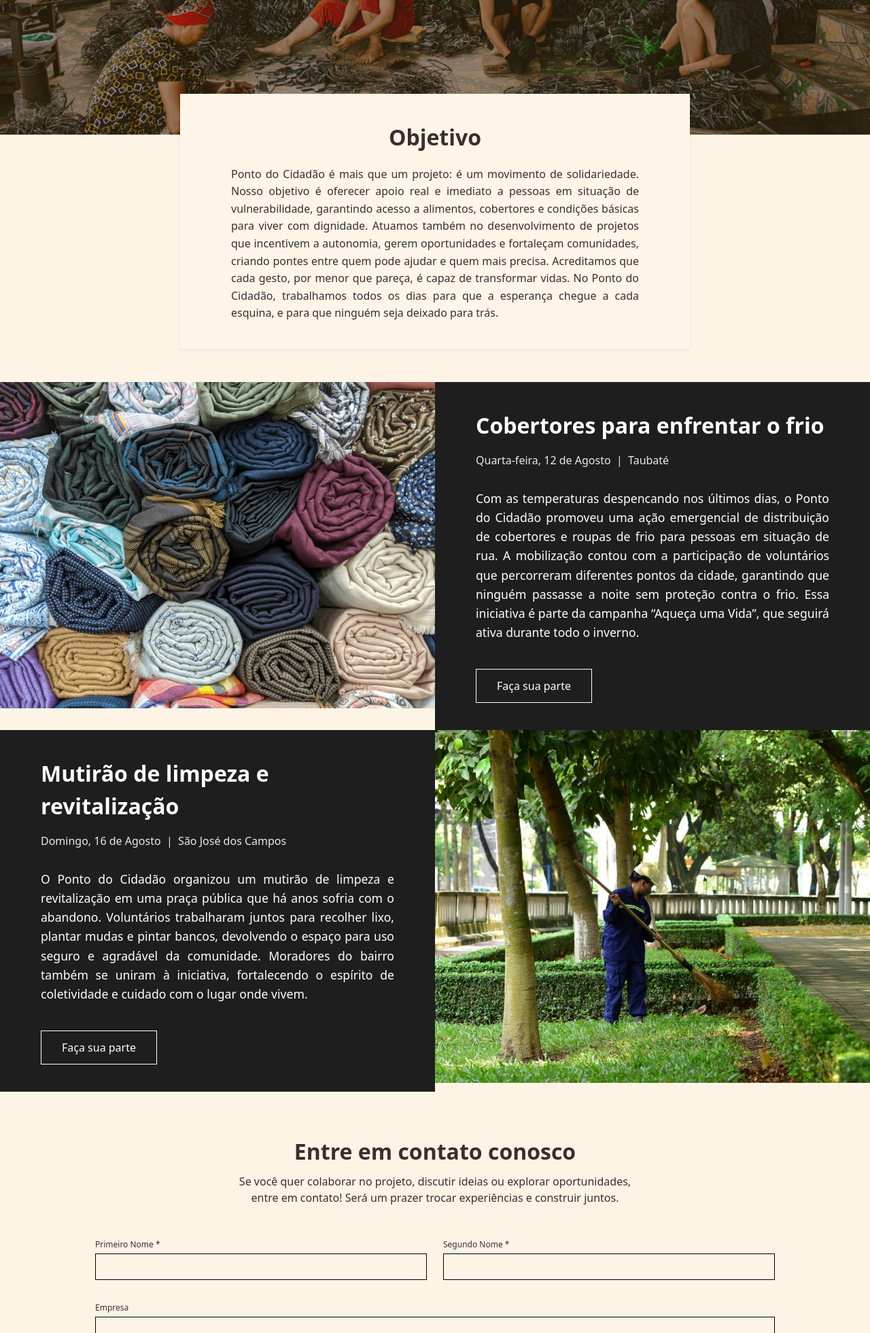
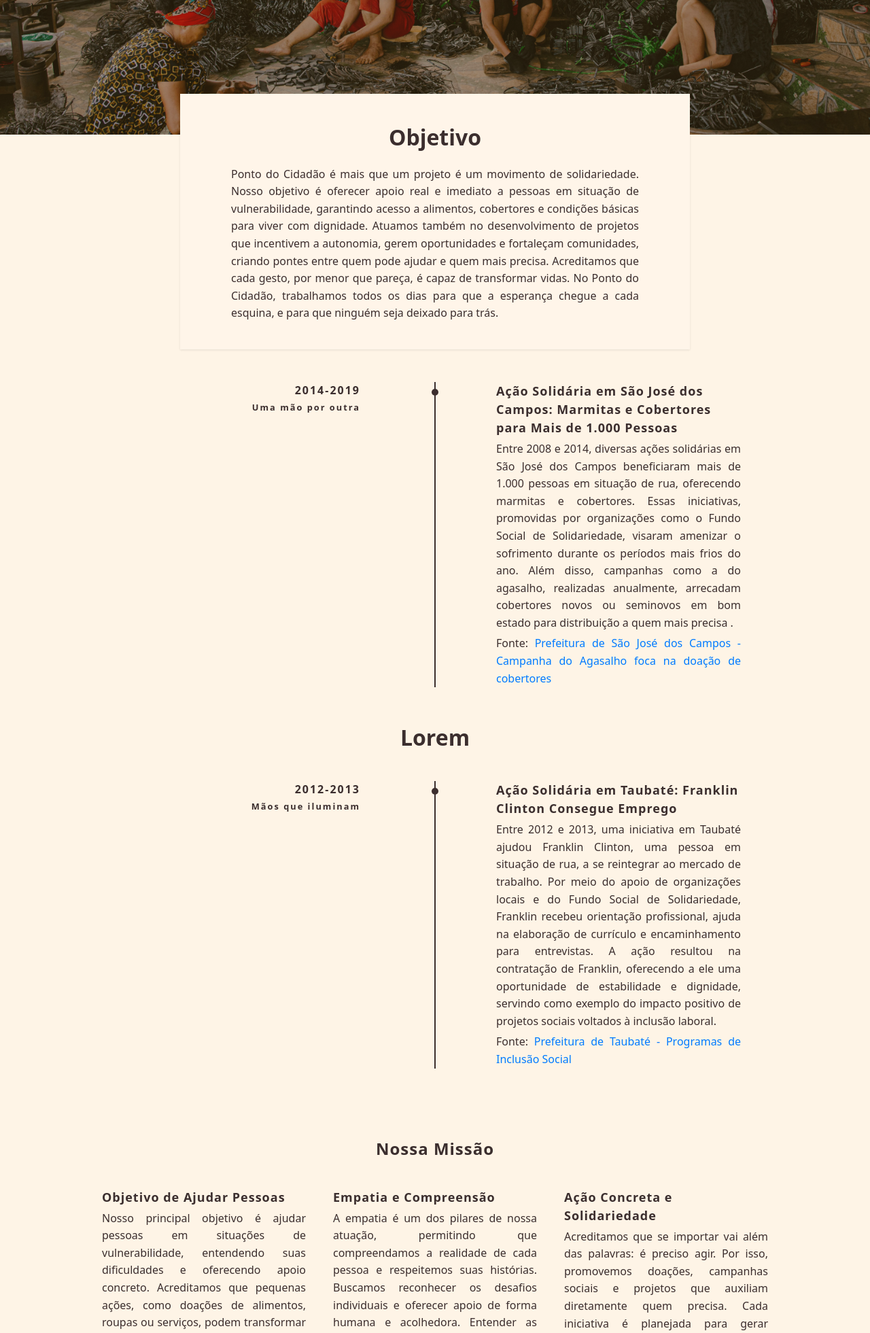
Before and after one commit to FelipeRiquelmeMachado/Ponto-Do-Cidad-o, a Flask app: page / in a window 1280 px wide. Shown: the part 402-2363 px from the top of the page at 68% size. Run offline with Flask 3, Linux system fonts and the light colour scheme; some libraries are stand-ins or nearby versions.

Commit message:
Atualizações

```diff
--- a/Ponto Do Cidadão/app/static/home.css
+++ b/Ponto Do Cidadão/app/static/home.css
@@ -1,4 +1,3 @@
-
 /* --------------------------------------------*/
 /* Informações de objetivo */
 
@@ -10,7 +9,7 @@
   box-shadow: 0 1px 3px rgba(0, 0, 0, 0.1);
   position: relative;
   z-index: 10;
-    color: #3B2E2E;
+  color: #3b2e2e;
 
   text-align: center;
 }
@@ -33,171 +32,178 @@
 /* --------------------------------------------*/
 /* Sessão de Noticias */
 
-.event-section {
-    display: flex;
-    margin: 0 auto;
+h2 {
+  font-size: 2rem;
+  font-weight: 600;
+  margin-bottom: 1.1rem;
+  text-align: center;
 }
 
-.event-image {
-    flex: 0 0 50%;
+/* Container principal */
+.timeline {
+  width: 90%;
+  max-width: 900px;
+  margin: 40px auto;
+  position: relative;
 }
 
-.event-image img {
-    width: 100%;
-    height: auto;
-    object-fit: cover;
+/* Linha vertical no mobile */
+.timeline::before {
+  content: "";
+  position: absolute;
+  top: 0;
+  left: 50%;
+  width: 2px;
+  height: 100%;
+  background: #3b2e2e;
+  transform: translateX(-50%);
 }
 
-.event-info {
-    background-color: #1E1E1E;
-    color: white;
-    padding: 40px 60px;
+/* Cada item */
+.timeline-item {
   display: flex;
-    flex-direction: column;
-    justify-content: center;
-    flex: 0 0 50%;
+  justify-content: space-between;
+  align-items: flex-start;
+  margin-bottom: 50px;
+  position: relative;
 }
 
-.event-info h2 {
-    font-weight: 700;
-    font-size: 2rem;
-    margin-bottom: 15px;
+.timeline-item::before {
+  content: "";
+  position: absolute;
+  top: 10px;
+  left: 50%;
+  transform: translateX(-50%);
+  width: 10px;
+  height: 10px;
+  background: #3b2e2e;
+  border-radius: 50%;
+  z-index: 1;
 }
 
-.date-location {
-    font-weight: 400;
-    font-size: 1rem;
-    margin-bottom: 30px;
-    opacity: 0.9;
+.timeline-date {
+  width: 40%;
+  text-align: right;
+  padding-right: 20px;
+  font-weight: bold;
+  letter-spacing: 2px;
 }
 
-.description {
-    font-weight: 400;
+.timeline-content {
+  width: 40%;
+  text-align: left;
+}
+
+.timeline-content h3 {
+  margin-bottom: 5px;
+  font-size: 18px;
+  font-weight: bold;
+  letter-spacing: 1px;
+}
+
+.timeline-content p {
+  font-size: 1rem;
   line-height: 1.6;
-    margin-bottom: 40px;
-    font-size: 1.1rem;
+  color: #3b2e2e;
+  max-width: 600px;
+  margin: 0 auto;
   text-align: justify;
 }
 
-.do-your-part {
-    border: 1px solid white;
-    background: transparent;
-    color: white;
-    padding: 12px 30px;
-    font-size: 1rem;
-    cursor: pointer;
-    width: fit-content;
-    transition: background-color 0.3s, color 0.3s;
+.blue-link {
+  color: #007bff;
+  text-decoration: none;
+  transition: all 0.3s ease;
 }
 
-.do-your-part:hover {
-    background-color: #FEF4E6;
-    color: #3b2e2e;
+.blue-link:hover {
+  text-decoration: underline;
+  color: #0056b3;
 }
 
-/* Responsividade simples */
-@media (max-width: 900px) {
-    .event-section {
-        flex-direction: column;
+.source {
+  padding-top: 5px;
 }
 
-    .event-image img {
-        width: 100%;
-        height: auto;
+/* Responsivo: no mobile, empilhar */
+@media (max-width: 768px) {
+  .timeline::before {
+    left: 20px;
   }
 
-    .event-info {
-        padding: 30px 20px;
-        flex: none;
+  .timeline-item {
+    flex-direction: column;
+    align-items: flex-start;
+    padding-left: 40px;
+  }
+
+  .timeline-item::before {
+    left: 20px;
+    transform: none;
+  }
+
+  .timeline-date {
+    width: 100%;
+    text-align: left;
+    padding-right: 0;
+    margin-bottom: 5px;
+  }
+
+  .timeline-content {
     width: 100%;
   }
 }
 
+/* --------------------------------- */
 
-/* ------------------------------ */
-/* Sessão de Noticias 2 */
-
-.event-section-2 {
-    display: flex;
-    flex-direction: row-reverse;
-    margin: 0 auto;
+.especialidades {
+  text-align: center;
+  padding: 50px 20px;
 }
 
-.event-image2 {
-    flex: 0 0 50%;
+.especialidades h2 {
+  font-size: 24px;
+  letter-spacing: 1px;
+  font-weight: bold;
 }
 
-.event-image2 img {
-    width: 100%;
-    height: auto;
-    object-fit: cover;
+.cards {
+  display: flex;
+  justify-content: center;
+  gap: 40px;
+  margin-top: 40px;
+  flex-wrap: wrap;
 }
 
-.event-info-2 {
-    background-color: #1E1E1E;
-    color: white;
-    padding: 40px 60px;
-    display: flex;
-    flex-direction: column;
-    justify-content: center;
-    flex: 0 0 50%;
+.card {
+  flex: 1 1 300px;
+  max-width: 300px;
+  text-align: left;
 }
 
-.event-info-2 h2 {
-    font-weight: 700;
-    font-size: 2rem;
-    margin-bottom: 15px;
+.card h3 {
+  margin-bottom: 5px;
+  font-size: 18px;
+  font-weight: bold;
+  letter-spacing: 1px;
 }
 
-.date-location-2 {
-    font-weight: 400;
+.card p {
   font-size: 1rem;
-    margin-bottom: 30px;
-    opacity: 0.9;
-}
-
-.description-2 {
-    font-weight: 400;
   line-height: 1.6;
-    margin-bottom: 40px;
-    font-size: 1.1rem;
+  color: #3b2e2e;
+  max-width: 600px;
+  margin: 0 auto;
   text-align: justify;
 }
 
-.do-your-part-2 {
-    border: 1px solid white;
-    background: transparent;
-    color: white;
-    padding: 12px 30px;
-    font-size: 1rem;
-    cursor: pointer;
-    width: fit-content;
-    transition: background-color 0.3s, color 0.3s;
-}
-
-.do-your-part-2:hover {
-    background-color: #FEF4E6;
-    color: #3b2e2e;
-}
-
-/* Responsividade simples */
-@media (max-width: 900px) {
-    .event-section-2 {
+/* Responsivo: Coluna única para telas menores */
+@media (max-width: 768px) {
+  .cards {
     flex-direction: column;
-    }
-
-    .event-image2 img {
-        width: 100%;
-        height: auto;
-    }
-
-    .event-info-2 {
-        padding: 30px 20px;
-        flex: none;
-        width: 100%;
+    align-items: center;
   }
 }
-
 
 /* --------------------------------- */
 /* Sessão de Contato */
@@ -213,7 +219,6 @@
   min-height: 100vh;
   justify-content: center;
   align-items: center;
-
 }
 
 @media (min-width: 768px) {
@@ -242,7 +247,7 @@ form {
   font-size: 2rem;
   font-weight: 600;
   margin-bottom: 0.5rem;
-    color: #3B2E2E;
+  color: #3b2e2e;
 }
 
 .form-header p {
@@ -283,7 +288,7 @@ textarea {
   font-size: 0.875rem;
   outline: none;
   transition: box-shadow 0.2s ease;
-    background-color: #FEF4E6;
+  background-color: #fef4e6;
 }
 
 input[type="text"]:focus,
@@ -296,7 +301,7 @@ textarea:focus {
 .phone-wrapper {
   display: flex;
   align-items: center;
-    border: 1px solid #0B1B3F;
+  border: 1px solid #0b1b3f;
   padding-left: 0.75rem;
   padding-right: 0.75rem;
   font-size: 0.875rem;
@@ -304,12 +309,12 @@ textarea:focus {
 }
 
 .phone-wrapper:focus-within {
-    box-shadow: 0 0 0 2px #0B1B3F;
+  box-shadow: 0 0 0 2px #0b1b3f;
 }
 
 .phone-icon {
   padding-right: 0.5rem;
-    color: #0B1B3F;
+  color: #0b1b3f;
   display: flex;
   align-items: center;
 }
@@ -337,11 +342,10 @@ textarea {
 .btn-submit-wrapper {
   display: flex;
   justify-content: flex-end;
-
 }
 
 .btn-submit {
-    background-color: #1E1E1E;
+  background-color: #1e1e1e;
   color: white;
   font-weight: 600;
   padding: 0.75rem 2rem;
@@ -357,7 +361,7 @@ textarea {
 }
 
 .swal-dark-popup {
-    background-color: #1E1E1E !important;
+  background-color: #1e1e1e !important;
   color: white !important;
 }
 
--- a/Ponto Do Cidadão/app/templates/home.html
+++ b/Ponto Do Cidadão/app/templates/home.html
@@ -1,91 +1,164 @@
-{% extends "base.html" %}
-{% block content %}
+{% extends "base.html" %} {% block content %}
 
 <link rel="stylesheet" href="{{ url_for('static', filename='home.css') }}" />
 
 <body>
-  <section class="hero" role="banner" aria-label="Mensagem de boas-vindas e chamada para ação">
+  <section
+    class="hero"
+    role="banner"
+    aria-label="Mensagem de boas-vindas e chamada para ação"
+  >
     <div class="conteudo-hero">
       <h1>Ponto do Cidadão</h1>
       <p>Facilitar hoje para transformar o amanhã.</p>
-      <button class="botao-hero" type="button" aria-label="Faça sua doação">Faça sua colaboração</button>
+      <button class="botao-hero" type="button" aria-label="Faça sua doação">
+        Faça sua colaboração
+      </button>
     </div>
   </section>
 </body>
 
-
 <section class="card-info" aria-label="Informações de objetivo">
   <h2>Objetivo</h2>
-  <p>Ponto do Cidadão é mais que um projeto: é um movimento de solidariedade. Nosso objetivo é oferecer apoio real e
-    imediato a pessoas em situação de vulnerabilidade, garantindo acesso a alimentos, cobertores e condições básicas
-    para viver com dignidade. Atuamos também no desenvolvimento de projetos que incentivem a autonomia, gerem
-    oportunidades e fortaleçam comunidades, criando pontes entre quem pode ajudar e quem mais precisa. Acreditamos que
-    cada gesto, por menor que pareça, é capaz de transformar vidas. No Ponto do Cidadão, trabalhamos todos os dias para
-    que a esperança chegue a cada esquina, e para que ninguém seja deixado para trás.</p>
+  <p>
+    Ponto do Cidadão é mais que um projeto é um movimento de solidariedade.
+    Nosso objetivo é oferecer apoio real e imediato a pessoas em situação de
+    vulnerabilidade, garantindo acesso a alimentos, cobertores e condições
+    básicas para viver com dignidade. Atuamos também no desenvolvimento de
+    projetos que incentivem a autonomia, gerem oportunidades e fortaleçam
+    comunidades, criando pontes entre quem pode ajudar e quem mais precisa.
+    Acreditamos que cada gesto, por menor que pareça, é capaz de transformar
+    vidas. No Ponto do Cidadão, trabalhamos todos os dias para que a esperança
+    chegue a cada esquina, e para que ninguém seja deixado para trás.
+  </p>
 </section>
 
-<section class="event-section">
-  <div class="event-image">
-    <img src="{{ url_for('static', filename='picture-movie/img/Cobertores para enfrentar o frio.jpg') }}"
-      alt="Varios Cobertores" />
+<section>
+  <h2></h2>
+  <div class="timeline">
+    <div class="timeline-item">
+      <div class="timeline-date">
+        2014-2019<br /><small>Uma mão por outra</small>
+      </div>
+      <div class="timeline-content">
+        <h3>
+          Ação Solidária em São José dos Campos: Marmitas e Cobertores para Mais
+          de 1.000 Pessoas
+        </h3>
+        <p>
+          Entre 2008 e 2014, diversas ações solidárias em São José dos Campos
+          beneficiaram mais de 1.000 pessoas em situação de rua, oferecendo
+          marmitas e cobertores. Essas iniciativas, promovidas por organizações
+          como o Fundo Social de Solidariedade, visaram amenizar o sofrimento
+          durante os períodos mais frios do ano. Além disso, campanhas como a do
+          agasalho, realizadas anualmente, arrecadam cobertores novos ou
+          seminovos em bom estado para distribuição a quem mais precisa .
+        </p>
+        <p class="source">
+          Fonte:
+          <a
+            class="blue-link"
+            href="http://sjc.sp.gov.br/noticias/2025/junho/02/campanha-do-agasalho-foca-na-doacao-de-cobertores/"
+            target="_blank"
+            >Prefeitura de São José dos Campos - Campanha do Agasalho foca na
+            doação de cobertores</a
+          >
+        </p>
+      </div>
+    </div>
+  </div>
 
-
+  <h2>Lorem</h2>
+  <div class="timeline">
+    <div class="timeline-item">
+      <div class="timeline-date">
+        2012-2013<br /><small>Mãos que iluminam</small>
       </div>
-  <div class="event-info">
-    <h2>Cobertores para enfrentar o frio</h2>
-    <p class="date-location">
-      Quarta-feira, 12 de Agosto  |  Taubaté
+      <div class="timeline-content">
+        <h3>Ação Solidária em Taubaté: Franklin Clinton Consegue Emprego</h3>
+        <p>
+          Entre 2012 e 2013, uma iniciativa em Taubaté ajudou Franklin Clinton,
+          uma pessoa em situação de rua, a se reintegrar ao mercado de trabalho.
+          Por meio do apoio de organizações locais e do Fundo Social de
+          Solidariedade, Franklin recebeu orientação profissional, ajuda na
+          elaboração de currículo e encaminhamento para entrevistas. A ação
+          resultou na contratação de Franklin, oferecendo a ele uma oportunidade
+          de estabilidade e dignidade, servindo como exemplo do impacto positivo
+          de projetos sociais voltados à inclusão laboral.
         </p>
-    <p class="description">
-      Com as temperaturas despencando nos últimos dias, o Ponto do Cidadão promoveu uma ação emergencial de distribuição
-      de cobertores e roupas de frio para pessoas em situação de rua. A mobilização contou com a participação de
-      voluntários que percorreram diferentes pontos da cidade, garantindo que ninguém passasse a noite sem proteção
-      contra o frio. Essa iniciativa é parte da campanha “Aqueça uma Vida”, que seguirá ativa durante todo o inverno.
-
-
+        <p class="source">
+          Fonte:
+          <a
+            class="blue-link"
+            href="https://www.taubate.sp.gov.br/Erro?aspxerrorpath=/fundo-social-de-solidariedade"
+            target="_blank"
+            >Prefeitura de Taubaté - Programas de Inclusão Social</a
+          >
         </p>
-    <a href="https://wa.me/+5512981189538" target="_blank"><button class="do-your-part">Faça sua parte</button></a>
+      </div>
+    </div>
   </div>
 </section>
 
-<section class="event-section-2">
-  <div class="event-image2">
-    <img src="{{ url_for('static', filename='picture-movie/img/Mutirão de limpeza e revitalização.jpg') }}"
-      alt="Micos dourados" />
-
+<section class="especialidades">
+  <h2>Nossa Missão</h2>
+  <div class="cards">
+    <div class="card">
+      <h3>Objetivo de Ajudar Pessoas</h3>
+      <p>
+        Nosso principal objetivo é ajudar pessoas em situações de
+        vulnerabilidade, entendendo suas dificuldades e oferecendo apoio
+        concreto. Acreditamos que pequenas ações, como doações de alimentos,
+        roupas ou serviços, podem transformar vidas. Nossa missão vai além da
+        caridade: buscamos criar empatia, nos importar genuinamente com cada
+        indivíduo e construir relações humanas baseadas em respeito e
+        solidariedade.
+      </p>
     </div>
-  <div class="event-info-2">
-    <h2>Mutirão de limpeza e revitalização</h2>
-    <p class="date-location-2">
-      Domingo, 16 de Agosto  |  São José dos Campos
+    <div class="card">
+      <h3>Empatia e Compreensão</h3>
+      <p>
+        A empatia é um dos pilares de nossa atuação, permitindo que
+        compreendamos a realidade de cada pessoa e respeitemos suas histórias.
+        Buscamos reconhecer os desafios individuais e oferecer apoio de forma
+        humana e acolhedora. Entender as dificuldades alheias nos ajuda a agir
+        com mais consciência, criando soluções que realmente fazem diferença e
+        fortalecendo laços de confiança e solidariedade.
       </p>
-    <p class="description-2">
-      O Ponto do Cidadão organizou um mutirão de limpeza e revitalização em uma praça pública que há anos sofria com o
-      abandono. Voluntários trabalharam juntos para recolher lixo, plantar mudas e pintar bancos, devolvendo o espaço
-      para uso seguro e agradável da comunidade. Moradores do bairro também se uniram à iniciativa, fortalecendo o
-      espírito de coletividade e cuidado com o lugar onde vivem.
+    </div>
+    <div class="card">
+      <h3>Ação Concreta e Solidariedade</h3>
+      <p>
+        Acreditamos que se importar vai além das palavras: é preciso agir. Por
+        isso, promovemos doações, campanhas sociais e projetos que auxiliam
+        diretamente quem precisa. Cada iniciativa é planejada para gerar impacto
+        real, respeitando a dignidade de cada indivíduo. Nosso compromisso com a
+        comunidade se traduz em ações concretas, mostrando que cuidado e atenção
+        podem transformar vidas.
       </p>
-    <a href="https://wa.me/+5512981189538" target="_blank"><button class="do-your-part">Faça sua parte</button></a>
+    </div>
   </div>
 </section>
 
 <section class="container">
   <form action="/" method="POST" novalidate>
     <!-- Mensagens flash -->
-    {% with messages = get_flashed_messages(with_categories=true) %}
-    {% if messages %}
+    {% with messages = get_flashed_messages(with_categories=true) %} {% if
+    messages %}
     <div>
       {% for category, msg in messages %}
       <div class="flash {{ category }}">{{ msg }}</div>
       {% endfor %}
     </div>
-    {% endif %}
-    {% endwith %}
+    {% endif %} {% endwith %}
 
-    <div class="form-header" style="text-align: center; margin-bottom: 2rem;">
+    <div class="form-header" style="text-align: center; margin-bottom: 2rem">
       <h2>Entre em contato conosco</h2>
-      <p>Se você quer colaborar no projeto, discutir ideias ou explorar oportunidades, entre em contato! Será um prazer
-        trocar experiências e construir juntos.</p>
+      <p>
+        Se você quer colaborar no projeto, discutir ideias ou explorar
+        oportunidades, entre em contato! Será um prazer trocar experiências e
+        construir juntos.
+      </p>
     </div>
 
     <div class="grid-two-cols">
```
Also changed, not shown: Ponto Do Cidadão/app/static/about.css (+75 -99 lines), Ponto Do Cidadão/app/templates/about.html (+43 -63 lines), Ponto Do Cidadão/app/templates/project.html (+4 -4 lines), Ponto Do Cidadão/app/routes.py (line endings or trailing spaces), Ponto Do Cidadão/app/static/picture-movie/img/desenvolvedores/Lucas.jpg (deleted), Ponto Do Cidadão/app/static/picture-movie/img/desenvolvedores/Pedro.jpg (deleted), Ponto Do Cidadão/app/static/picture-movie/img/desenvolvedores/Yuri.jpg (deleted), Ponto Do Cidadão/app/static/picture-movie/img/desenvolvedores/container.jpg (added), Ponto Do Cidadão/app/static/picture-movie/img/desenvolvedores/equipe.jpeg (added), Ponto Do Cidadão/app/static/picture-movie/img/desenvolvedores/felipe.jpg (deleted), Ponto Do Cidadão/app/static/picture-movie/img/desenvolvedores/joão.jpg (deleted), Ponto Do Cidadão/app/static/picture-movie/img/foto nada aver.webp (deleted), Ponto Do Cidadão/app/static/picture-movie/img/pessoas-se-ajudando.jpg (added), Ponto Do Cidadão/instance/seubanco.db. Lines whose indentation alone changed are shown as unchanged.
